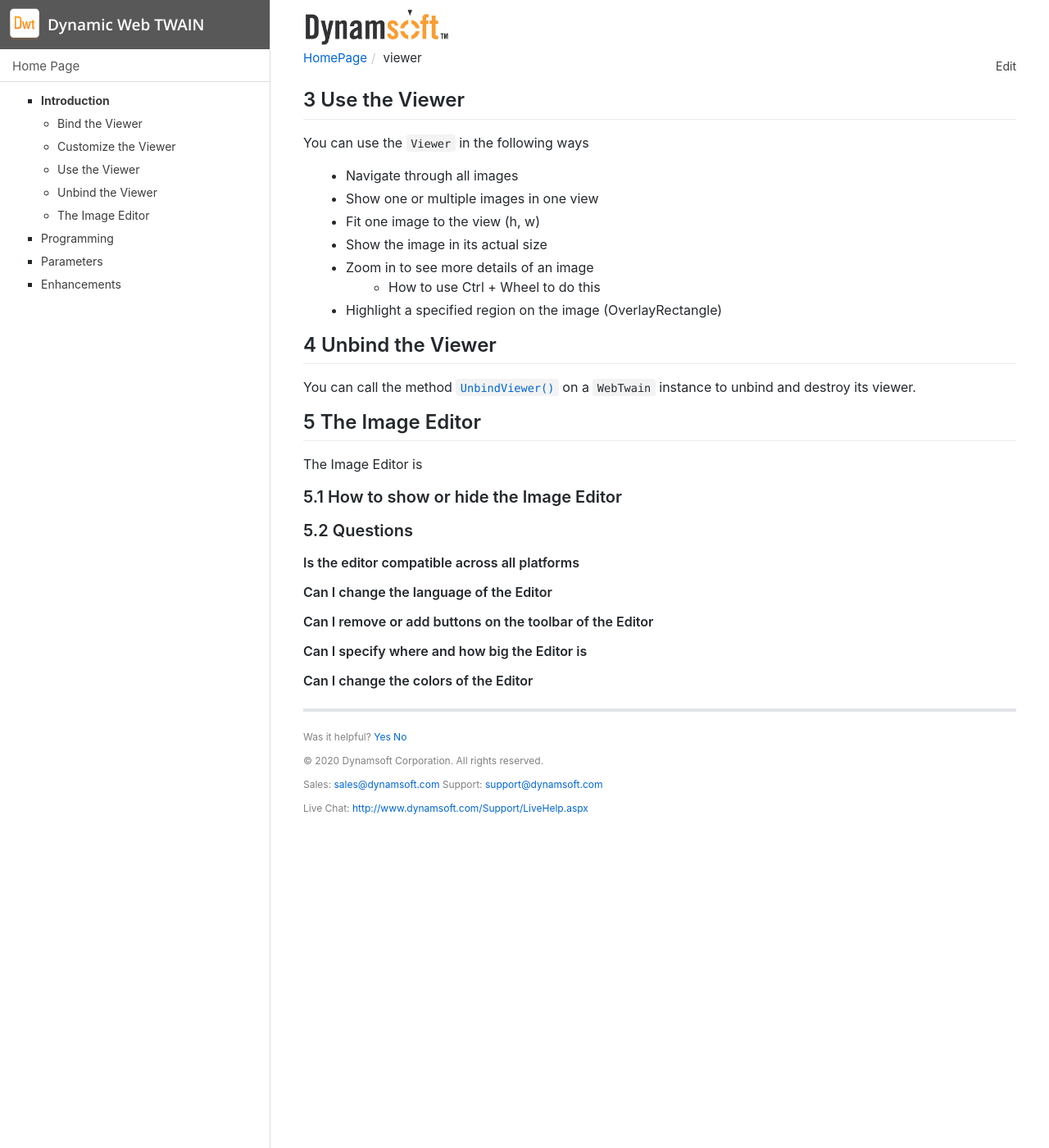
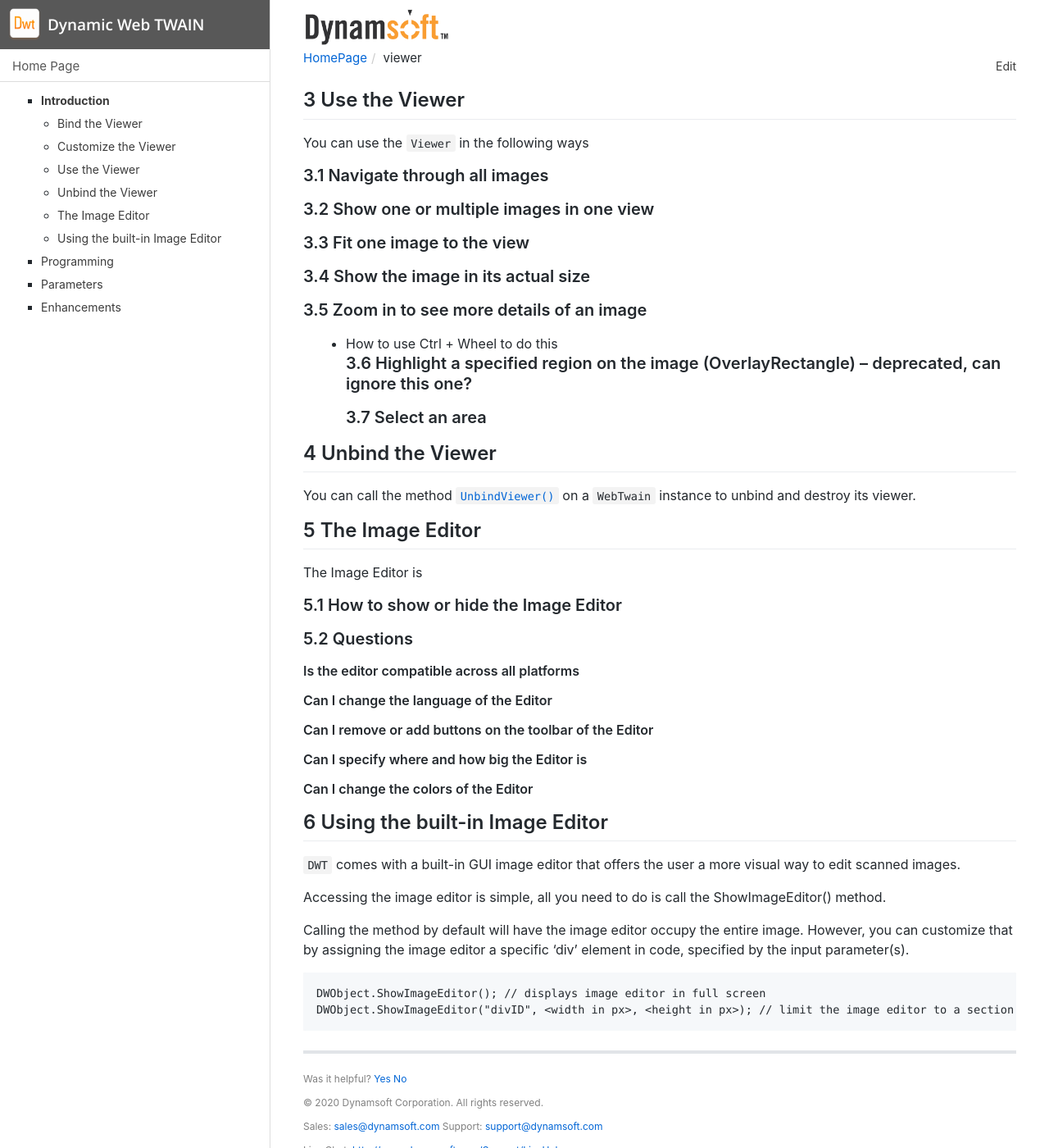
Before and after one commit to sprice89/dwt-docs, a Jekyll site: the page built from indepth/viewer.md, in a window 1280 px wide and 1400 px high, scrolled down 1325 px. Shown: the whole window at 82% size. Built offline with Jekyll 4.4.1, drawn with Linux system fonts in a browser that asks for light colours; comment, search, counter and statistics services are not loaded; before the commit the page ends 2353 px from its top, so only the background shows below that.

Commit message:
edit done

````diff
--- a/indepth/viewer.md
+++ b/indepth/viewer.md
@@ -63,13 +63,14 @@ Yes, you can use the following to change the colors of the viewer.
 
 You can use the `Viewer` in the following ways
 
-* Navigate through all images
-* Show one or multiple images in one view
-* Fit one image to the view (h, w)
-* Show the image in its actual size
-* Zoom in to see more details of an image
-  + How to use Ctrl + Wheel to do this
-* Highlight a specified region on the image (OverlayRectangle)
+### Navigate through all images
+### Show one or multiple images in one view
+### Fit one image to the view
+### Show the image in its actual size
+### Zoom in to see more details of an image
+  * How to use Ctrl + Wheel to do this
+### Highlight a specified region on the image (OverlayRectangle) -- deprecated, can ignore this one?
+### Select an area
 
 ## Unbind the Viewer
 
@@ -92,3 +93,16 @@ The Image Editor is
 #### Can I specify where and how big the Editor is
 
 #### Can I change the colors of the Editor
+
+## Using the built-in Image Editor
+
+`DWT` comes with a built-in GUI image editor that offers the user a more visual way to edit scanned images.
+
+Accessing the image editor is simple, all you need to do is call the ShowImageEditor() method.
+
+Calling the method by default will have the image editor occupy the entire image. However, you can customize that by assigning the image editor a specific 'div' element in code, specified by the input parameter(s).
+
+```
+DWObject.ShowImageEditor(); // displays image editor in full screen
+DWObject.ShowImageEditor("divID", <width in px>, <height in px>); // limit the image editor to a section of the page
+```
````
Also changed, not shown: indepth/edit.md (+51 -41 lines), assets/imgs/UI-1.png, assets/imgs/UI-3.png, assets/imgs/UI-4.png, assets/imgs/UI-5.png, assets/imgs/UI-6.png.
